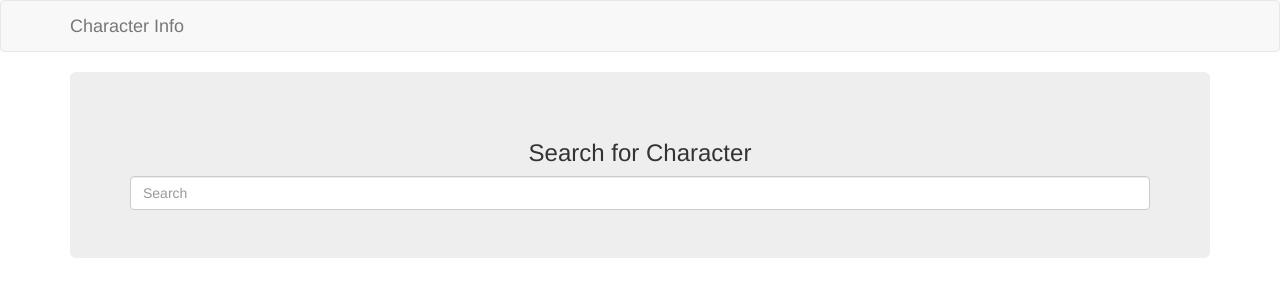
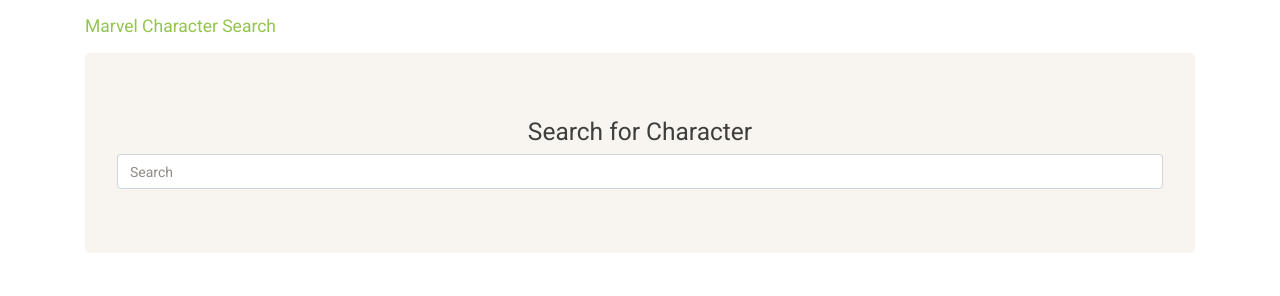
Before and after one commit to mikeyzazula/marvel_api, a plain HTML site: page index.html in a window 1280 px wide. Drawn offline with nearby package versions, Linux system fonts and the light colour scheme.

Commit message:
updated bootswatch because old died

```diff
--- a/index.html
+++ b/index.html
@@ -5,7 +5,7 @@
 		<title>Comic Info</title>
 		<link rel="stylesheet" href="./css/style.css">
 		<!-- Bootswatch -->
-		<link rel="stylesheet" href="https://bootswatch.com/darkly/bootstrap.min.css" >
+		<link href="https://bootswatch.com/4/sandstone/bootstrap.min.css" rel="stylesheet" type="text/css" >
 	</head>
 
 	<body>
@@ -14,7 +14,7 @@
 
 			<div class="container">
 				<div class="navbar-header">
-				<a href="index.html" class="navbar-brand">Character Info</a>
+				<a href="index.html" class="navbar-brand">Marvel Character Search</a>
 			</div>
 			</div>
 
--- a/js/main.js
+++ b/js/main.js
@@ -86,7 +86,7 @@ function getCharacter(){
 
 						<hr>
 						<a href="${character.urls[1].url}" target="_blank" class="btn btn-primary">Marvel Wiki Page</a>
-						<a href="${character.urls[2].url}" target="_blank" class="btn btn-primary">See Comics Featured In</a>
+						<a href="${character.urls[2].url}" target="_blank" class="btn btn-primary">See More Comics Featured In</a>
 						<a href="index.html" class="btn btn-default">Return Home</a>
 					</div>
 				</div>
```
Also changed, not shown: character.html (+4 -3 lines).
